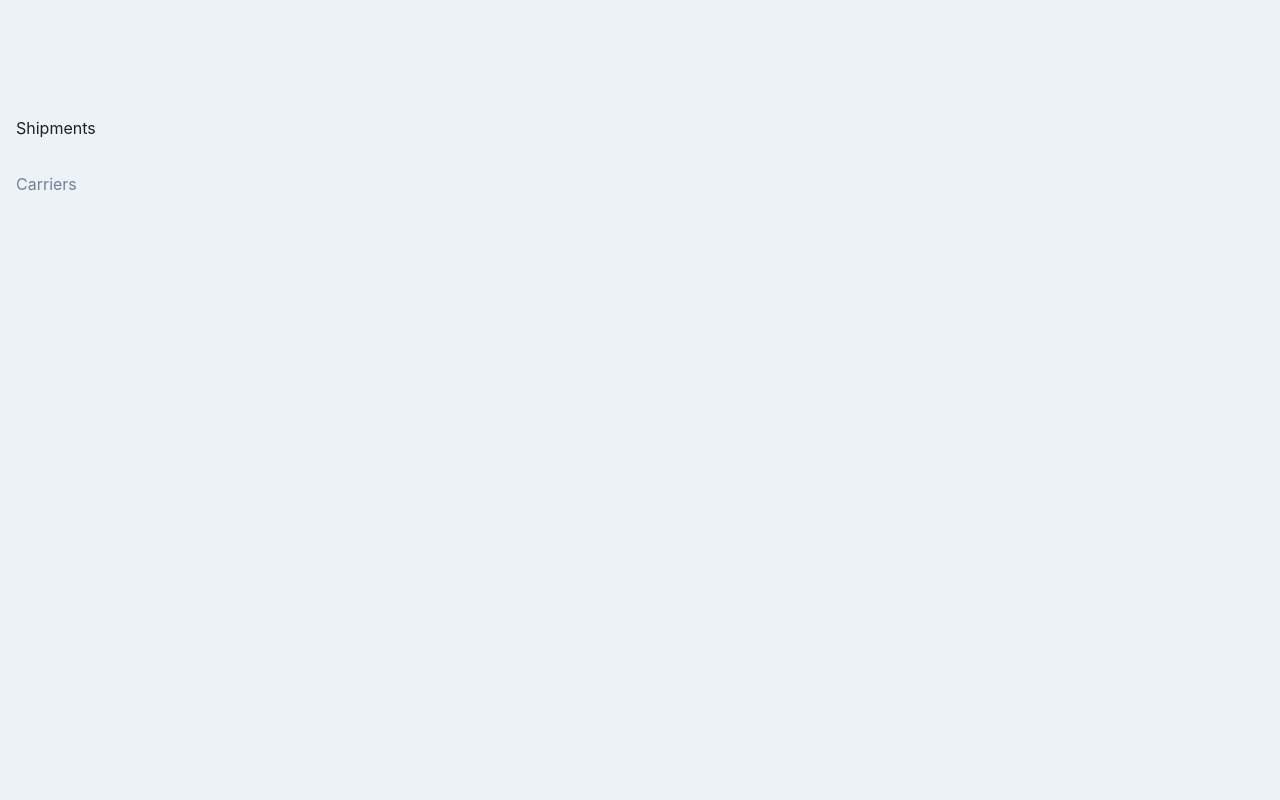
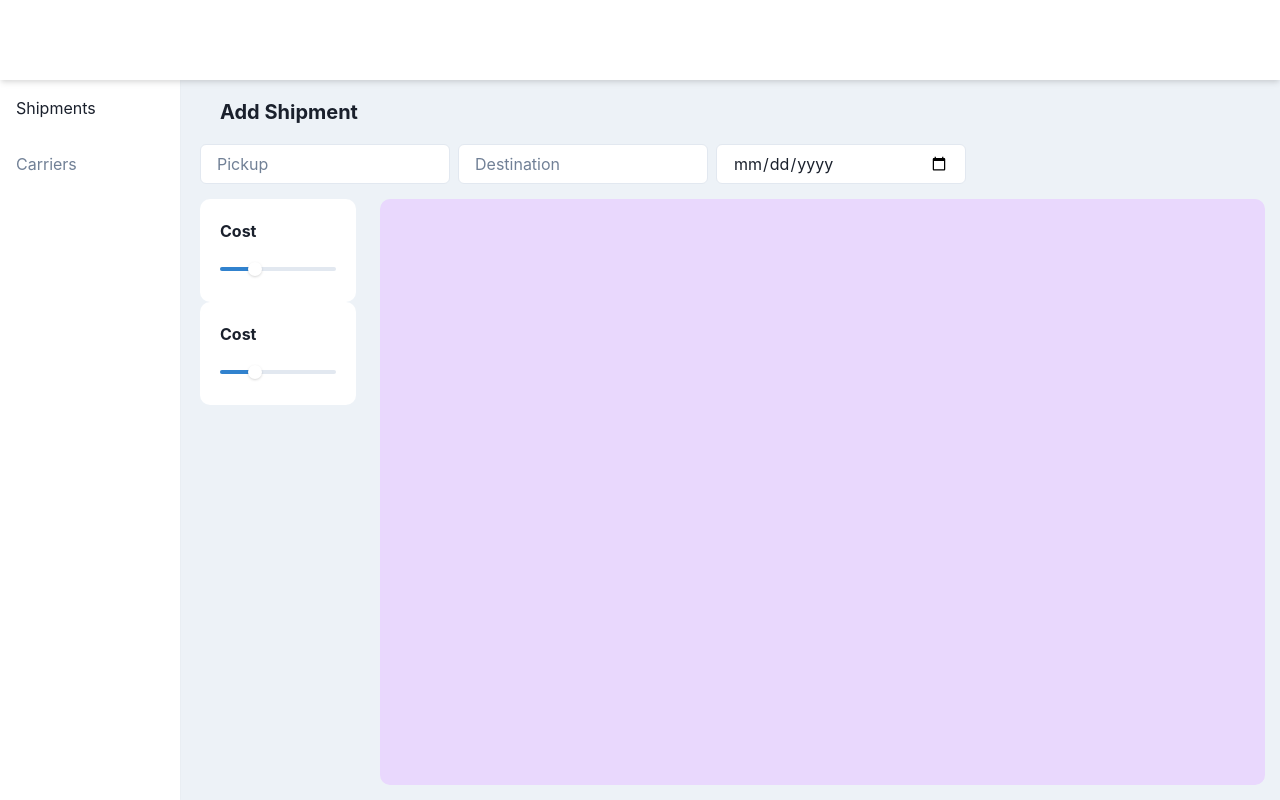
Before and after one commit to pauljoy06/chaine-demo, a React (Create React App) app: page /shipments/create in a window 1280 px wide. Built offline with nearby package versions, Linux system fonts and the light colour scheme.

Commit message:
Add layout and Rating component

```diff
--- /dev/null
+++ b/src/components/header.tsx
@@ -0,0 +1,17 @@
+import { Box, Flex, Spacer } from "@chakra-ui/react";
+
+const Header: React.FC = () => {
+
+
+    return <Box className='header' zIndex='1' position='relative' h='80px' bg='white' boxShadow='md'>
+        <Flex>
+            <Box className='logo' h='80px'>
+            </Box>
+            <Spacer />
+            <Box className='user-details' h='80px'>
+            </Box>
+        </Flex>
+    </Box>
+}
+
+export default Header;
--- a/src/components/sidebar.tsx
+++ b/src/components/sidebar.tsx
@@ -6,7 +6,7 @@ import { Box } from "@chakra-ui/react"
 const Sidebar: React.FC = () => {
 
 
-    return <div className='sidebar'>
+    return <Box className='sidebar' h='100%' bg='white' boxShadow='sm'>
         <RouterLink to='/shipments'>
             <Box w='100%' p={4} color='black.500'>
                 Shipments
@@ -17,7 +17,7 @@ const Sidebar: React.FC = () => {
                 Carriers
             </Box>
         </RouterLink>
-    </div>
+    </Box>
 }
 
 export default Sidebar;
--- a/src/shipments/createShipment.tsx
+++ b/src/shipments/createShipment.tsx
@@ -1,7 +1,20 @@
 import {
+    Box,
+    Flex,
     // Box,
     Grid,
     GridItem,
+    HStack,
+    Heading,
+    Input,
+    Spacer,
+    Text,
+
+    Slider,
+    SliderTrack,
+    SliderFilledTrack,
+    SliderThumb,
+    // SliderMark,
     // Heading,
 
     // Input,
@@ -13,6 +26,8 @@ import {
 } from "@chakra-ui/react"
 
 import Sidebar from "../components/sidebar";
+import Header from "../components/header";
+import React from "react";
 
 const CreateShipmentPage: React.FC = () => {
     return <div className='create-shipment-page'>
@@ -21,17 +36,66 @@ const CreateShipmentPage: React.FC = () => {
                 "header         header"
                 "sidebar        main"
             `}
-            gridTemplateRows='100px   calc(100vh - 100px)'
+            gridTemplateRows='80px   calc(100vh - 80px)'
             gridTemplateColumns='180px   1fr'
         >
             <GridItem area='header'>
+                <Header />
             </GridItem>
             <GridItem area='sidebar'>
                 <Sidebar />
             </GridItem>
-            <GridItem area='main'></GridItem>
+            <GridItem area='main' pl='5'>
+                <Flex className='carriers-filters' direction='column' h='100%'>
+                    <Box pl={5} pt={5}>
+                        <Heading as='h1' size='md'>Add Shipment</Heading>
+                    </Box>
+                    <HStack pt='5'>
+                        <Input placeholder='Pickup' maxW='250px' bg='white' />
+                        <Input placeholder='Destination' maxW='250px' bg='white' />
+                        <Input placeholder='Pickup Date' type='date' maxW='250px' bg='white'/>
+                    </HStack>
+                    <Flex className='carrier-listing-filters' flexGrow='1' gap='3' mt='15px' mr='15px' mb='15px'>
+                        <Flex className='filters' direction='column' flexGrow='1' w='15%' borderRadius='10px'>
+                            <FilterBox title='Cost'>
+                                <Slider aria-label='slider-ex-1' defaultValue={30}>
+                                    <SliderTrack>
+                                        <SliderFilledTrack />
+                                    </SliderTrack>
+                                    <SliderThumb />
+                                </Slider>
+                            </FilterBox>
+                            <FilterBox title='Cost'>
+                                <Slider aria-label='slider-ex-1' defaultValue={30}>
+                                    <SliderTrack>
+                                        <SliderFilledTrack />
+                                    </SliderTrack>
+                                    <SliderThumb />
+                                </Slider>
+                            </FilterBox>
+                        </Flex>
+                        <Spacer />
+                        <Box className='carrier-results' bg='purple.100' w='85%' borderRadius='10px'>
+                        </Box>
+                    </Flex>
+                </Flex>
+            </GridItem>
         </Grid>
     </div>
 }
 
+const FilterBox: React.FC<FilterBoxProps> = ({title, children}) => {
+    return <Box className='filter-box' p='20px' bg='white' borderRadius='10px'>
+        <Text size='xs' fontWeight='bold' mb='15px'>{title}</Text>
+        <Box>
+            {children}
+        </Box>
+    </Box>
+}
+
+interface FilterBoxProps {
+    title: string,
+    children: React.ReactNode,
+}
+
 export default CreateShipmentPage;
--- a/src/shipments/index.tsx
+++ b/src/shipments/index.tsx
@@ -44,7 +44,7 @@ const ShipmentsPage: React.FC = () => {
             </GridItem>
             <GridItem area={'main'}>
                 <Box pl={5} pt={5}>
-                    <Heading as='h6' size='md'>Shipping</Heading>
+                    <Heading as='h1' size='md'>Shipping</Heading>
                 </Box>
                 <Flex className='page-top-row' pl={5} pt={5} pr={5}>
                     <InputGroup size='sm' maxW='250'>
```
Also changed, not shown: src/components/index.tsx (added, +18 -0 lines), src/interfaces.ts (added, +8 -0 lines), src/components/index.js (deleted).
